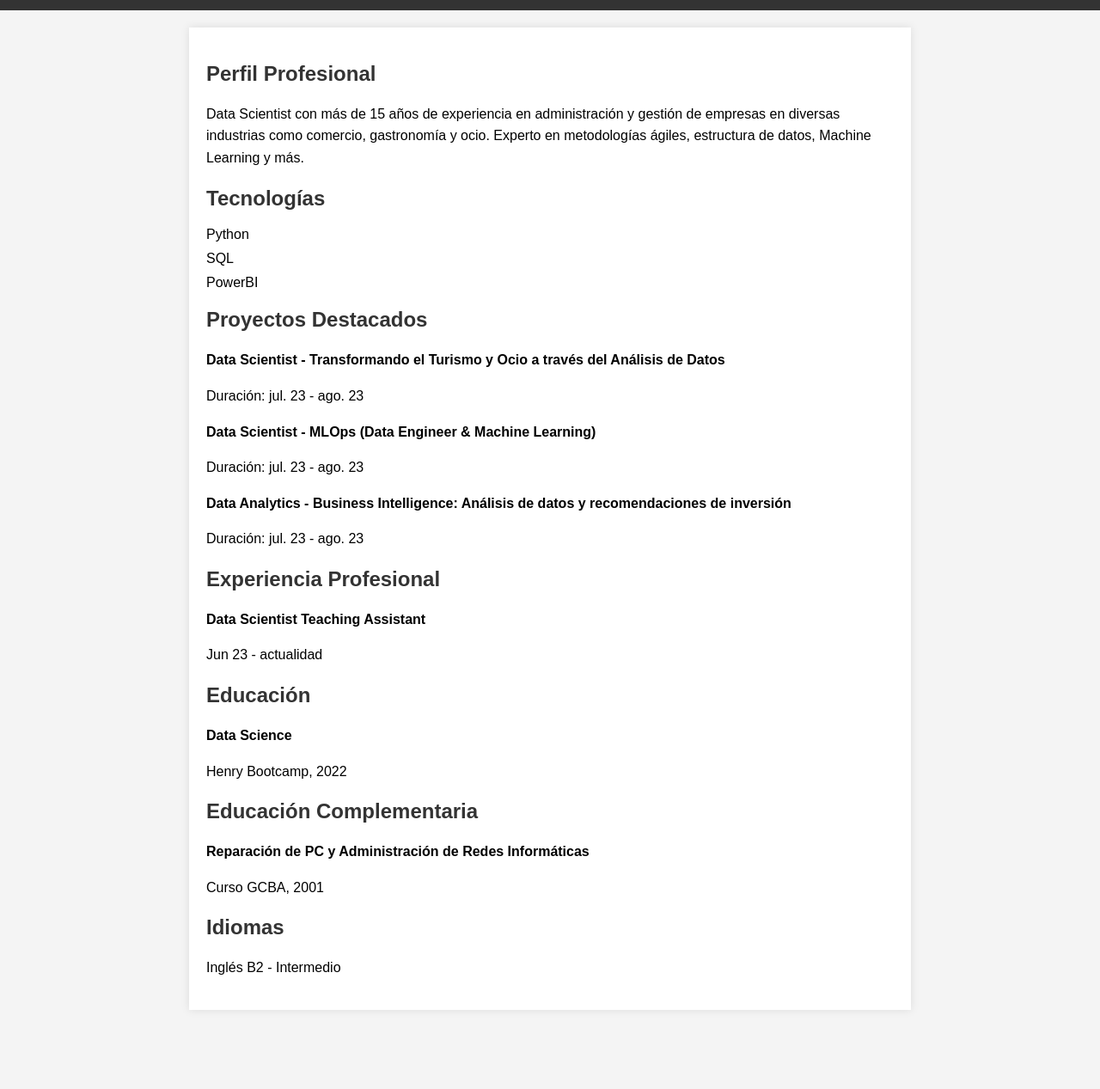
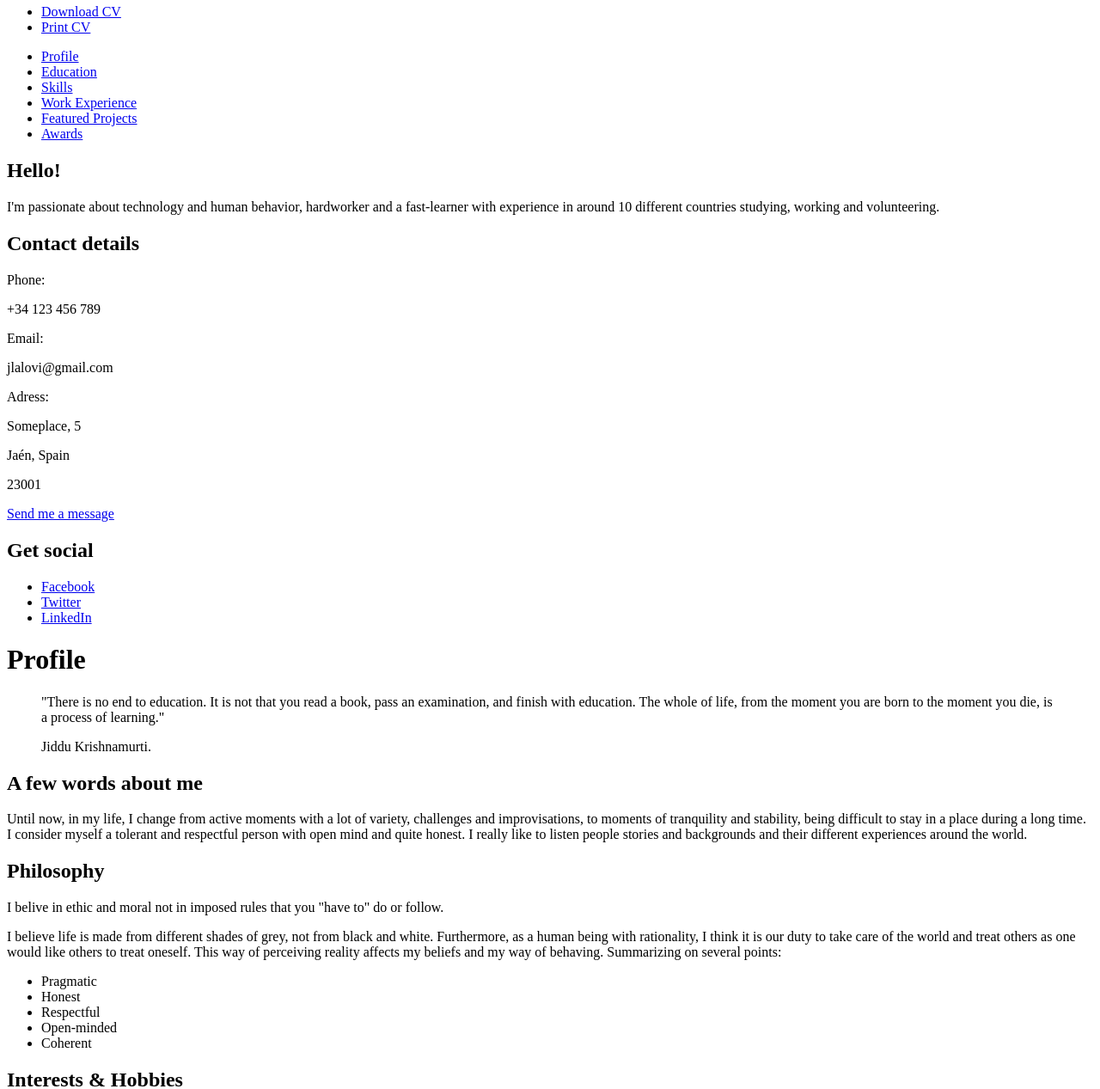
Before and after one commit to VacaColl18/vacacoll18.github.io, a plain HTML site: page index.html in a window 1280 px wide. Shown: the part 108-1375 px from the top of the page at 86% size. Before the commit the page ends 1303 px from the top, so only its background shows below. Drawn offline with Linux system fonts and the light colour scheme.

Commit message:
HTML de prueba

```diff
--- a/index.html
+++ b/index.html
@@ -1,96 +1,126 @@
-<!DOCTYPE html>
-<html lang="es">
-<head>
-    <meta charset="UTF-8">
-    <meta name="viewport" content="width=device-width, initial-scale=1.0">
-    <title>Portafolio de Maximiliano Vaca Coll</title>
-    <style>
-        body {
-            font-family: Arial, sans-serif;
-            margin: 0;
-            padding: 0;
-            background-color: #f4f4f4;
-        }
-        header {
-            background-color: #333;
-            color: #fff;
-            text-align: center;
-            padding: 20px;
-        }
-        .container {
-            max-width: 800px;
-            margin: 20px auto;
-            padding: 20px;
-            background-color: #fff;
-            box-shadow: 0px 0px 10px rgba(0, 0, 0, 0.1);
-        }
-        h1 {
-            color: #333;
-        }
-        h2 {
-            color: #333;
-            margin-top: 20px;
-        }
-        p {
-            line-height: 1.6;
-        }
-        ul {
-            list-style: none;
-            padding: 0;
-        }
-        ul li {
-            margin-bottom: 10px;
-        }
-    </style>
-</head>
-<body>
-    <header>
-        <h1>Portafolio de Maximiliano Vaca Coll</h1>
-    </header>
-    <div class="container">
-        <h2>Perfil Profesional</h2>
-        <p>
-            Data Scientist con más de 15 años de experiencia en administración y gestión de empresas en diversas industrias como comercio, gastronomía y ocio. Experto en metodologías ágiles, estructura de datos, Machine Learning y más.
-        </p>
+<link href='https://fonts.googleapis.com/css?family=Lato:300,300italic,400,400italic' rel='stylesheet' type='text/css'>
 
-        <h2>Tecnologías</h2>
-        <ul>
-            <li>Python</li>
-            <li>SQL</li>
-            <li>PowerBI</li>
-            <!-- Agrega más tecnologías aquí -->
-        </ul>
-
-        <h2>Proyectos Destacados</h2>
-        <p><strong>Data Scientist - Transformando el Turismo y Ocio a través del Análisis de Datos</strong></p>
-        <p>Duración: jul. 23 - ago. 23</p>
-        <!-- Agrega más detalles sobre el proyecto aquí -->
-
-        <p><strong>Data Scientist - MLOps (Data Engineer & Machine Learning)</strong></p>
-        <p>Duración: jul. 23 - ago. 23</p>
-        <!-- Agrega más detalles sobre el proyecto aquí -->
-
-        <p><strong>Data Analytics - Business Intelligence: Análisis de datos y recomendaciones de inversión</strong></p>
-        <p>Duración: jul. 23 - ago. 23</p>
-        <!-- Agrega más detalles sobre el proyecto aquí -->
-
-        <h2>Experiencia Profesional</h2>
-        <p><strong>Data Scientist Teaching Assistant</strong></p>
-        <p>Jun 23 - actualidad</p>
-        <!-- Agrega detalles sobre tu rol como asistente de enseñanza aquí -->
-
-        <h2>Educación</h2>
-        <p><strong>Data Science</strong></p>
-        <p>Henry Bootcamp, 2022</p>
-        <!-- Agrega detalles sobre tu educación en ciencia de datos aquí -->
-
-        <h2>Educación Complementaria</h2>
-        <p><strong>Reparación de PC y Administración de Redes Informáticas</strong></p>
-        <p>Curso GCBA, 2001</p>
-        <!-- Agrega detalles sobre tu educación complementaria aquí -->
-
-        <h2>Idiomas</h2>
-        <p>Inglés B2 - Intermedio</p>
-    </div>
-</body>
-</html>
+<!-- MAIN CONTAINER -->
+		<div id="main_container">
+      <!-- HEADER -->
+      <div id="header">
+        <!-- LOGOTYPE/NAME -->
+        <div class="header_logotype_container">
+          <h1 class="logotype_name">Javier <span class="purple">Latorre</span></h1>
+          <h2 class="logotype_occupation">Frontend Web Developer</h2>
+        </div>
+        <!-- MAIN MENU -->
+        <div class="header_menu_container">
+          <ul class="download_print_buttons horizontal_list">
+            <li><a href="#"><span class="icon entypo-download"></span>Download CV</a></li>
+            <li><a href="#"><span class="icon entypo-print"></span>Print CV</a></li>
+          </ul>
+          <div class="clear"></div>
+          <ul class="header_menu horizontal_list">
+            <li><a class="no_border purple" href="#">Profile</a></li>
+            <li><a href="#">Education</a></li>
+            <li><a href="#">Skills</a></li>
+            <li><a href="#">Work Experience</a></li>
+            <li><a href="#">Featured Projects</a></li>
+            <li><a href="#">Awards</a></li>
+          </ul>
+        </div>
+      </div>
+      <!-- LEFT COL -->
+      <div id="left_col">
+        <div class="profile_frame">
+          <div class="profile_picture"></div>
+          <!-- <img src="images/javier_latorre.jpg" alt="profile picture"> -->
+        </div>
+        <div class="hello_content">
+          <h2>Hello!</h2>
+          <p>I'm passionate about technology and human behavior, hardworker and a fast-learner with experience in around 10 different countries studying, working and volunteering.</p>
+        </div>
+        <div class="contact_details_content">
+          <h2>Contact details</h2>
+          <p class="purple">Phone:</p>
+          <p>+34 123 456 789</p>
+          <p class="purple">Email:</p>
+          <p>jlalovi@gmail.com</p>
+          <p class="purple">Adress:</p>
+          <p>Someplace, 5</p>
+          <p>Jaén, Spain</p>
+          <p>23001</p>
+        </div>
+        <a href="mailto:jlalovi@gmail.com" class="send_message_button">
+          <span class="cut1"></span>
+          <span class="cut2"></span>
+          <span class="content">Send me a message <span class="fontawesome-double-angle-right"></span></span>
+        </a>
+        <div class="get_social_content">
+          <h2>Get social</h2>
+          <ul class="social_icons horizontal_list">
+            <li><a class="facebook" href="https://www.facebook.com/jlalovi"><span class="entypo-facebook-circled"></span><span class="invisible">Facebook</span></a></li>
+            <li><a class="twitter" href="https://twitter.com/jlalovi"><span class="entypo-twitter-circled"></span><span class="invisible">Twitter</span></a></li>
+            <li><a class="linkedin" href="https://www.linkedin.com/in/jlalovi/en"><span class="entypo-linkedin-circled"></span><span class="invisible">LinkedIn</span></a></li>
+          </ul>
+        </div>
+      </div>
+      <!-- PROFILE CONTENT -->
+      <div id="content_container">
+        <div class="block">
+          <h1>Profile</h1>
+          <blockquote class="profile_quote">
+            <p>"There is no end to education. It is not that you read a book, pass an examination, and finish with education. The whole of life, from the moment you are born to the moment you die, is a process of learning."</p>
+            <p>Jiddu Krishnamurti.</p>
+            <span class="entypo-quote"></span>
+          </blockquote>
+        </div>
+        <div class="block">
+          <h2>A few words about me</h2>
+          <p>Until now, in my life, I change from active moments with a lot of variety, challenges and improvisations, to moments of tranquility and stability, being difficult to stay in a place during a long time. I consider myself a tolerant and respectful person with open mind and quite honest. I really like to listen people stories and backgrounds and their different experiences around the world.</p>
+        </div>
+        <div class="horizontal_line">
+          <div class="line_left"></div>
+          <div class="left_circle"></div>
+          <div class="central_circle"></div>
+          <div class="right_circle"></div>
+          <div class="line_right"></div>
+        </div>
+        <div class="block">
+          <h2>Philosophy</h2>
+          <p>I belive in ethic and moral not in imposed rules that you "have to" do or follow.</p>
+          <div class="philosophy_content">
+            <p>I believe life is made from different shades of grey, not from black and white. Furthermore, as a human being with rationality, I think it is our duty to take care of the world and treat others as one would like others to treat oneself. This way of perceiving reality affects my beliefs and my way of behaving. Summarizing on several points:</p>
+            <ul>
+              <li>Pragmatic</li>
+              <li>Honest</li>
+              <li>Respectful</li>
+              <li>Open-minded</li>
+              <li>Coherent</li>
+            </ul>
+            <div class="clear"></div>
+          </div>
+        </div>
+        <div class="horizontal_line">
+          <div class="line_left"></div>
+          <div class="left_circle"></div>
+          <div class="central_circle"></div>
+          <div class="right_circle"></div>
+          <div class="line_right"></div>
+        </div>
+        <div class="last block">
+          <h2>Interests & Hobbies</h2>
+          <p>I'm passionate about technology and human behavior, both determine almost all my interests and hobbies:</p>
+          <ul>
+            <li>Visiting new places</li>
+            <li>Meeting people</li>
+            <li>Having new experiences</li>
+            <li>Hiking and Biking</li>
+            <li>Web Developing</li>
+            <li>Computer Gamming</li>
+            <li>Manga and Anime</li>
+          </ul>
+        </div>
+      </div>
+      <div class="clear"></div>
+      <!-- FOOTER -->
+      <div id="footer">
+        <p class="footer_name">Javier Latorre CV 2015</p>
+      </div>
+		</div>
```
